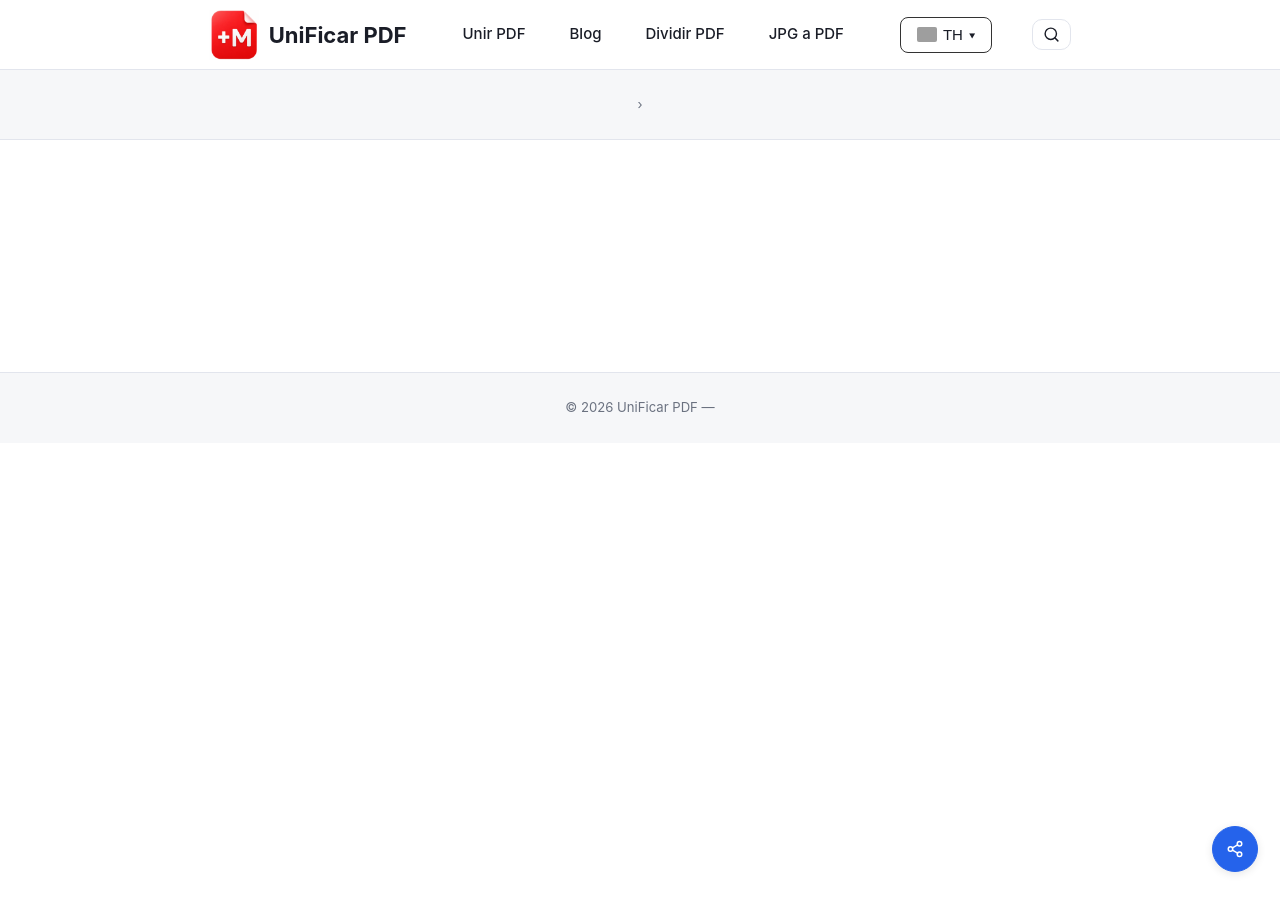
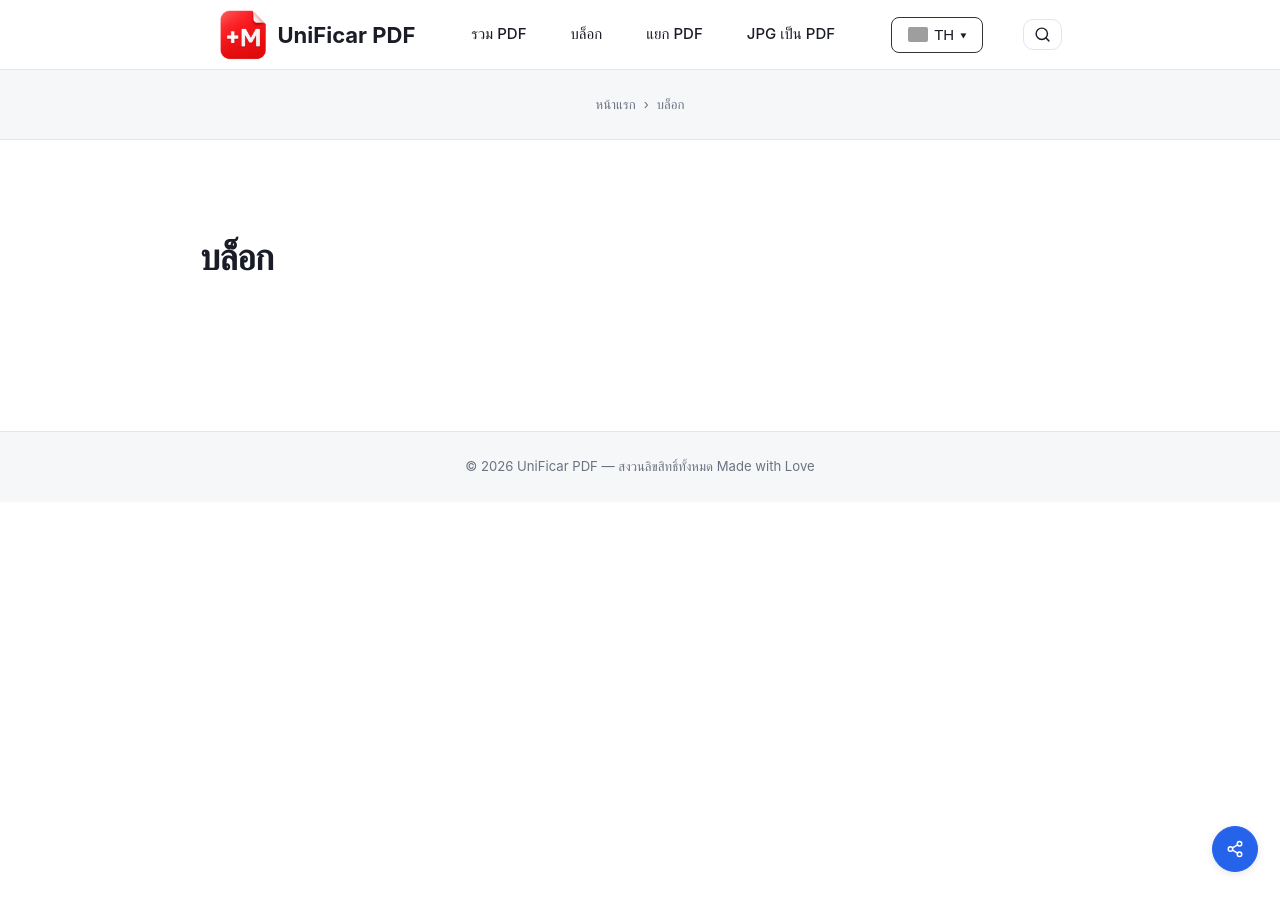
Before and after one commit to rforrupesh/jekyllmultilingual, a Jekyll site: the page built from th/blog.md, in a window 1280 px wide. Built offline with Jekyll 4.4.1, drawn with Linux system fonts in a browser that asks for light colours; grey boxes are pictures that could not be loaded.

Commit message:
Update translations.yml

```diff
--- a/_data/translations.yml
+++ b/_data/translations.yml
@@ -105,3 +105,30 @@ pt:
     rights: "Todos os direitos reservados. Feito com Love"
     terms: "Termos de Uso"
     privacy: "Política de Privacidade"
+
+th:
+  lang_name: "ไทย"
+  lang_code: "th"
+  dir: "ltr"
+  nav:
+    home: "หน้าแรก"
+    upload: "รวม PDF"
+    blog: "บล็อก"
+    about: "เกี่ยวกับ"
+    splitpdf: "แยก PDF"
+    jpgapdf: "JPG เป็น PDF"
+  blog:
+    title: "บล็อก"
+    read_more: "อ่านเพิ่มเติม"
+    back: "← กลับไปที่บล็อก"
+    posted_on: "เผยแพร่เมื่อ"
+    keep_reading: "อ่านต่อ"
+    toc: "สารบัญ"
+  home:
+    heading: "ยินดีต้อนรับ"
+    subheading: "เว็บไซต์หลายภาษาที่เรียบง่าย สร้างด้วย Jekyll"
+    cta: "อ่านบล็อก"
+  footer:
+    rights: "สงวนลิขสิทธิ์ทั้งหมด Made with Love"
+    terms: "ข้อกำหนดการใช้งาน"
+    privacy: "นโยบายความเป็นส่วนตัว"
```
